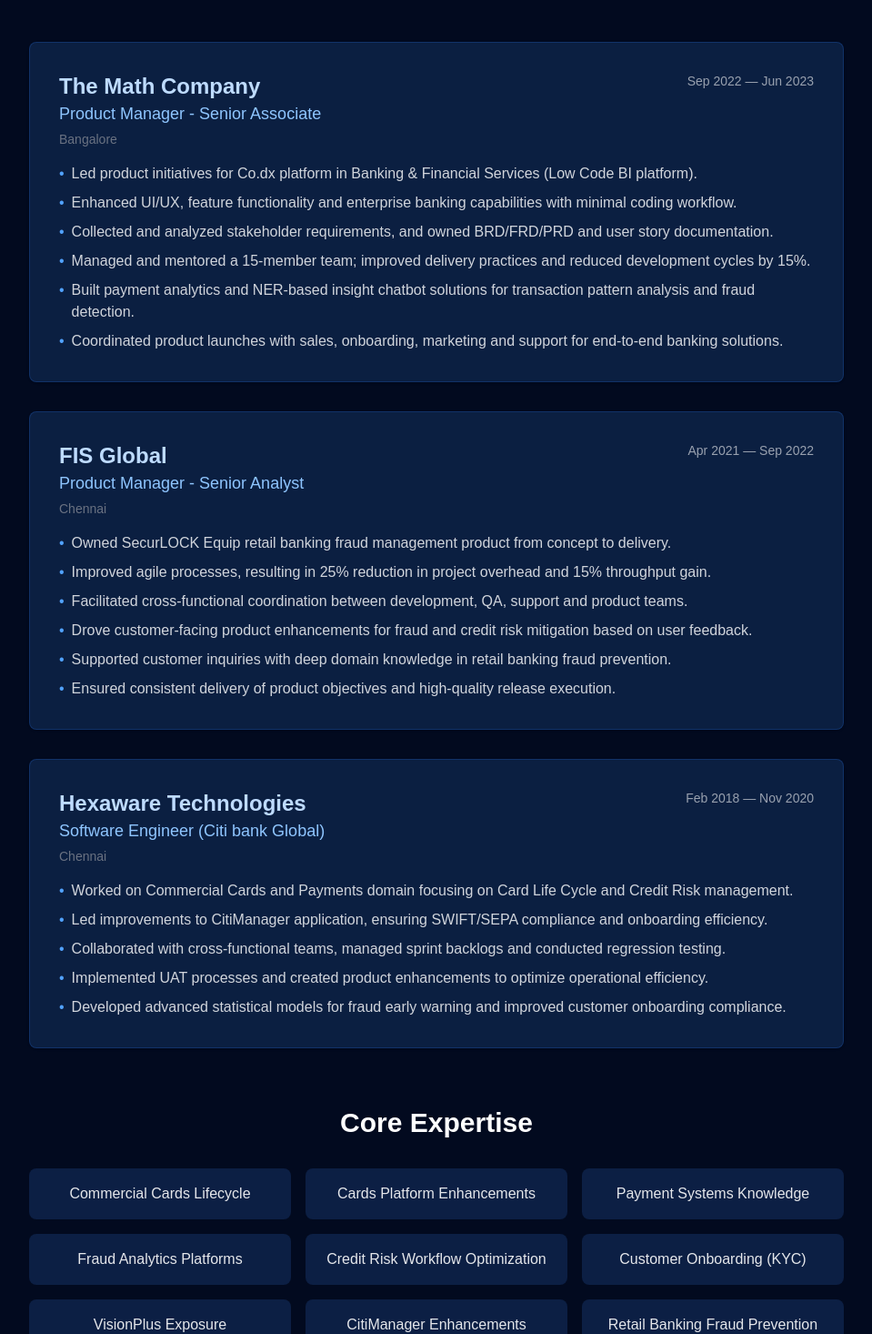
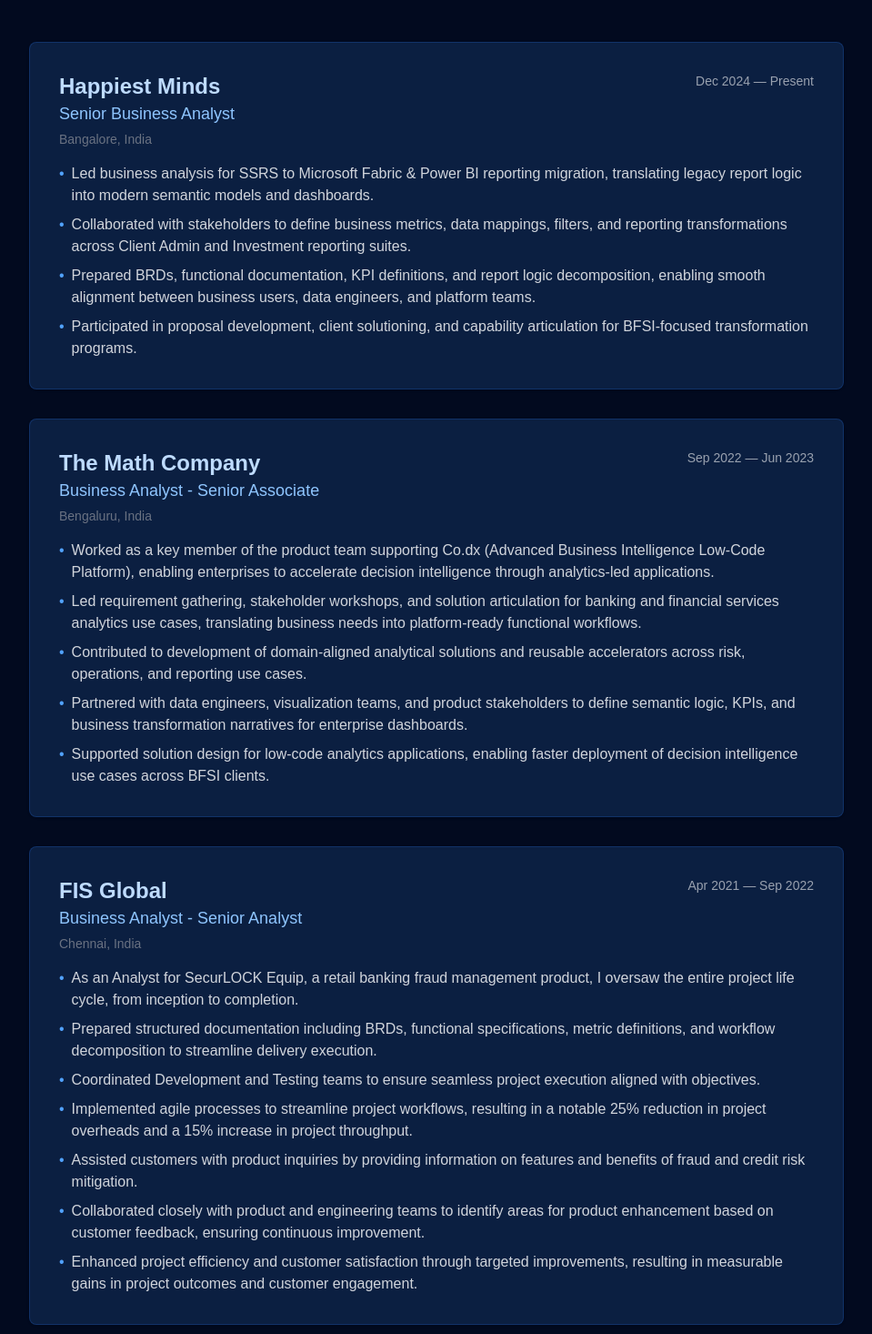
Before and after one commit to AbhijeetKumarPatro/abhijeetonline, a Next.js app: page /experience in a window 1280 px wide. Shown: the part 171-1637 px from the top of the page at 91% size, without its empty margins (160-1119 px from the left). Built offline with nearby package versions, Linux system fonts and the light colour scheme; no server answers.

Commit message:
Update Professional Experience section to match resume exactly - added Happiest Minds position and corrected all details

```diff
--- a/app/experience/page.tsx
+++ b/app/experience/page.tsx
@@ -9,44 +9,59 @@
 
 const experiences: Experience[] = [
   {
+    company: 'Happiest Minds',
+    role: 'Senior Business Analyst',
+    period: 'Dec 2024 — Present',
+    location: 'Bangalore, India',
+    achievements: [
+      'Led business analysis for SSRS to Microsoft Fabric & Power BI reporting migration, translating legacy report logic into modern semantic models and dashboards.',
+      'Collaborated with stakeholders to define business metrics, data mappings, filters, and reporting transformations across Client Admin and Investment reporting suites.',
+      'Prepared BRDs, functional documentation, KPI definitions, and report logic decomposition, enabling smooth alignment between business users, data engineers, and platform teams.',
+      'Participated in proposal development, client solutioning, and capability articulation for BFSI-focused transformation programs.'
+    ]
+  },
+  {
     company: 'The Math Company',
-    role: 'Product Manager - Senior Associate',
+    role: 'Business Analyst - Senior Associate',
     period: 'Sep 2022 — Jun 2023',
-    location: 'Bangalore',
+    location: 'Bengaluru, India',
     achievements: [
-      'Led product initiatives for Co.dx platform in Banking & Financial Services (Low Code BI platform).',
-      'Enhanced UI/UX, feature functionality and enterprise banking capabilities with minimal coding workflow.',
-      'Collected and analyzed stakeholder requirements, and owned BRD/FRD/PRD and user story documentation.',
-      'Managed and mentored a 15-member team; improved delivery practices and reduced development cycles by 15%.',
-      'Built payment analytics and NER-based insight chatbot solutions for transaction pattern analysis and fraud detection.',
-      'Coordinated product launches with sales, onboarding, marketing and support for end-to-end banking solutions.'
+      'Worked as a key member of the product team supporting Co.dx (Advanced Business Intelligence Low-Code Platform), enabling enterprises to accelerate decision intelligence through analytics-led applications.',
+      'Led requirement gathering, stakeholder workshops, and solution articulation for banking and financial services analytics use cases, translating business needs into platform-ready functional workflows.',
+      'Contributed to development of domain-aligned analytical solutions and reusable accelerators across risk, operations, and reporting use cases.',
+      'Partnered with data engineers, visualization teams, and product stakeholders to define semantic logic, KPIs, and business transformation narratives for enterprise dashboards.',
+      'Supported solution design for low-code analytics applications, enabling faster deployment of decision intelligence use cases across BFSI clients.'
     ]
   },
   {
     company: 'FIS Global',
-    role: 'Product Manager - Senior Analyst',
+    role: 'Business Analyst - Senior Analyst',
     period: 'Apr 2021 — Sep 2022',
-    location: 'Chennai',
+    location: 'Chennai, India',
     achievements: [
-      'Owned SecurLOCK Equip retail banking fraud management product from concept to delivery.',
-      'Improved agile processes, resulting in 25% reduction in project overhead and 15% throughput gain.',
-      'Facilitated cross-functional coordination between development, QA, support and product teams.',
-      'Drove customer-facing product enhancements for fraud and credit risk mitigation based on user feedback.',
-      'Supported customer inquiries with deep domain knowledge in retail banking fraud prevention.',
-      'Ensured consistent delivery of product objectives and high-quality release execution.'
+      'As an Analyst for SecurLOCK Equip, a retail banking fraud management product, I oversaw the entire project life cycle, from inception to completion.',
+      'Prepared structured documentation including BRDs, functional specifications, metric definitions, and workflow decomposition to streamline delivery execution.',
+      'Coordinated Development and Testing teams to ensure seamless project execution aligned with objectives.',
+      'Implemented agile processes to streamline project workflows, resulting in a notable 25% reduction in project overheads and a 15% increase in project throughput.',
+      'Assisted customers with product inquiries by providing information on features and benefits of fraud and credit risk mitigation.',
+      'Collaborated closely with product and engineering teams to identify areas for product enhancement based on customer feedback, ensuring continuous improvement.',
+      'Enhanced project efficiency and customer satisfaction through targeted improvements, resulting in measurable gains in project outcomes and customer engagement.'
     ]
   },
   {
     company: 'Hexaware Technologies',
-    role: 'Software Engineer (Citi bank Global)',
+    role: 'Business Analyst - Software Engineer',
     period: 'Feb 2018 — Nov 2020',
-    location: 'Chennai',
+    location: 'Chennai, India',
     achievements: [
-      'Worked on Commercial Cards and Payments domain focusing on Card Life Cycle and Credit Risk management.',
-      'Led improvements to CitiManager application, ensuring SWIFT/SEPA compliance and onboarding efficiency.',
-      'Collaborated with cross-functional teams, managed sprint backlogs and conducted regression testing.',
-      'Implemented UAT processes and created product enhancements to optimize operational efficiency.',
-      'Developed advanced statistical models for fraud early warning and improved customer onboarding compliance.'
+      'As a Business Analyst at CITI bank Global, I led initiatives within the Commercial Cards-Payments domain, focusing on optimizing the Card Life Cycle, VisionPlus System, Enhancing Credit Card management, and integrating payment functionalities into the Citi Manager application.',
+      'Collaborated cross-functionally to prioritize product features, aligning with customer needs and business objectives, ensuring maximum value delivery.',
+      'Applied practical knowledge of KYC data collection procedures to enhance customer onboarding processes and ensure regulatory compliance.',
+      'Developed and maintained functional and regression tests to uphold product quality standards, enhancing user satisfaction and reliability.',
+      'Orchestrated user acceptance testing (UAT) sessions to validate product functionality and gather actionable feedback for continuous improvement.',
+      'Executed enhancements in CitiManager that improved user experience.',
+      'Spearheaded the development of statistical analysis models in the Advanced Fraud Early Warning System contributing to proactive fraud mitigation strategies.',
+      'Established robust regression testing procedures, ensuring consistent product quality and reliability with each software release.'
     ]
   }
 ];
```
